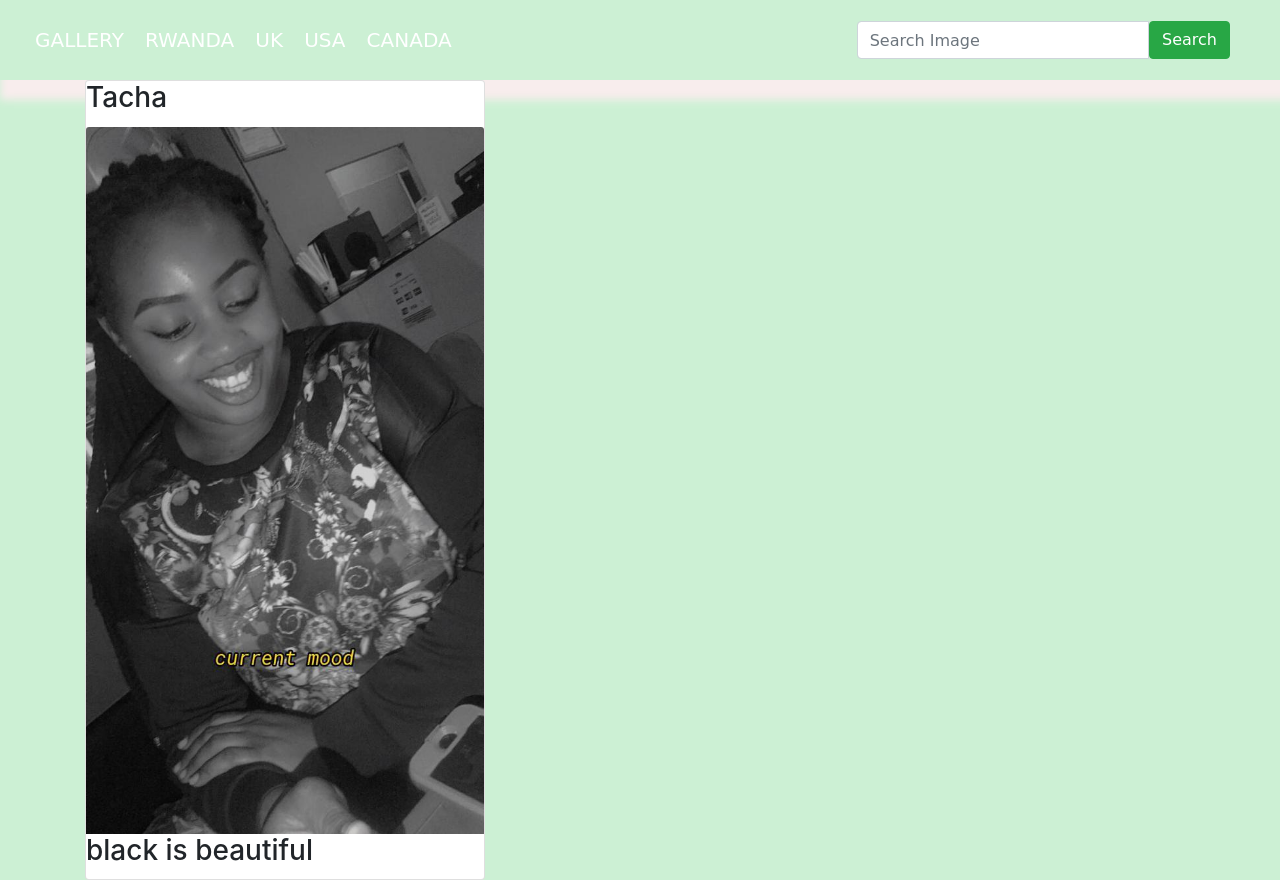
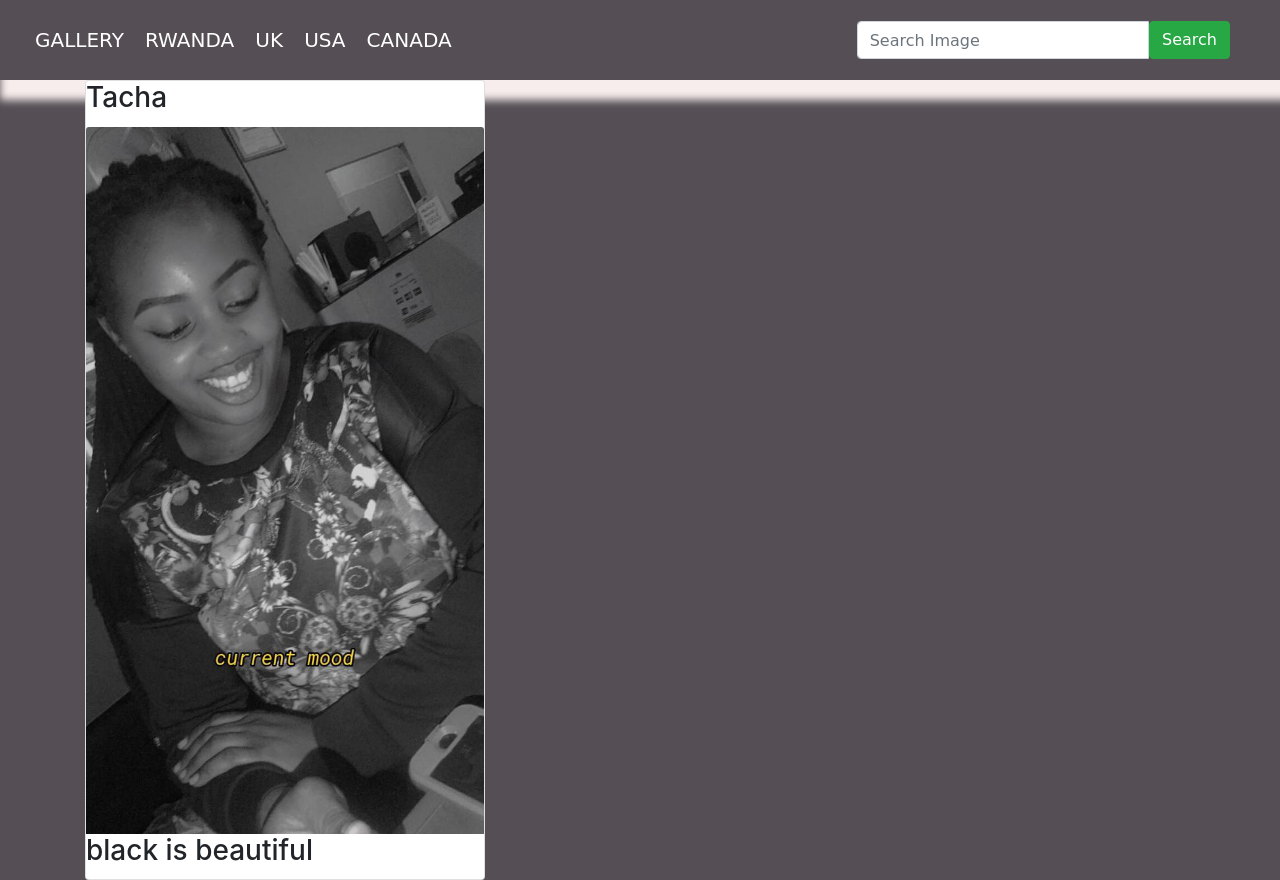
Before and after one commit to tacha1/Gallery, a Django app: page /image/2 in a window 1280 px wide. Run offline with Django 3.2, Linux system fonts and the light colour scheme; data comes from the database, SQL or seed files in the repository; parts of the project's set-up code (start-up, migrations or seed data) failed here and were passed over; some libraries are stand-ins or nearby versions.

Commit message:
change in base file

```diff
--- a/gallery/settings.py
+++ b/gallery/settings.py
@@ -149,4 +149,4 @@ MEDIA_URL = '/media/'
 MEDIA_ROOT = os.path.join(BASE_DIR, 'media')
 
 # Configure Django App for Heroku.
-django_heroku.settings(locals())
+# django_heroku.settings(locals())
--- a/images/templates/base.html
+++ b/images/templates/base.html
@@ -21,7 +21,7 @@
   {% endblock %}
 
 </head>
-<body style="background-color:#ccf0d4">
+<body style="background-color:#554f55">
     {% include "navbar.html"%}
     {% block content %}
 
```
